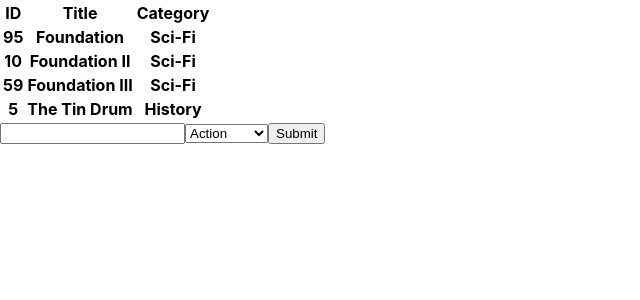
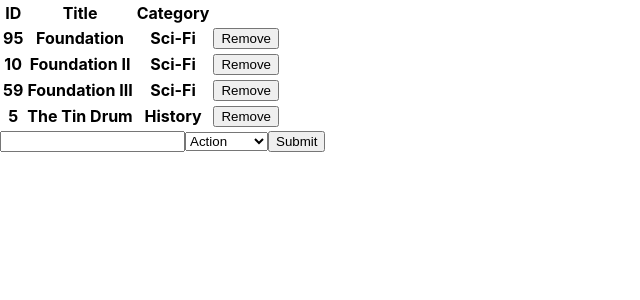
Before and after one commit to serdg0/bookstore, a React (Create React App) app: page / in a window 1280 px wide. Shown: the top 300 px of the page, without its empty margins (0-640 px from the left). Built offline with nearby package versions, Linux system fonts and the light colour scheme.

Commit message:
implemented handle change

```diff
--- a/src/components/App.js
+++ b/src/components/App.js
@@ -6,11 +6,11 @@
 
 
 const App = props => {
-  const { books: { books } } = props;
+  const { books: { books }, createBookAction } = props;
   return (
     <div>
       <BooksList books={books} />
-      <BooksForm />
+      <BooksForm books={books} submitBook={createBookAction} />
     </div>
   );
 };
--- a/src/components/book.js
+++ b/src/components/book.js
@@ -3,11 +3,14 @@
 
 const Book = props => {
   const { book } = props;
+  const button = <button>Remove</button>
+  console.log('newbbok: ', book)
   return (
     <tr>
       <th>{book.id()}</th>
       <th>{book.title}</th>
       <th>{book.category}</th>
+      <th>{button}</th>
     </tr>
   );
 };
--- a/src/containers/booksform.js
+++ b/src/containers/booksform.js
@@ -1,16 +1,40 @@
 import React from 'react';
 
-const BooksForm = () => {
-  const categories = ['Action', 'Biography', 'History', 'Horror', 'Kids', 'Learning', 'Sci-Fi'];
-  const categoriesBox = categories.map(cg => <option key={cg + 1}>{cg}</option>);
+class BooksForm extends React.Component {
+  constructor(props) {
+    super(props);
+    this.state = {
+      title: '',
+      category: '',
+      id: () => (Math.random() * 100).toFixed(),
+    }
+    this.handleChange = this.handleChange.bind(this);
+    this.handleSubmit = this.handleSubmit.bind(this);
+  }
 
-  return (
-    <form>
-      <input type="text" />
-      <select>{categoriesBox}</select>
-      <button type="submit">Submit</button>
-    </form>
-  );
+  handleChange(event) {
+    const { target: { value }, target: { name } } = event;
+    this.setState({
+      [name]: value
+    })
+    console.log(this.state)
+  }
+
+  handleSubmit() {
+    this.props.submitBook(this.state);
+  }
+
+  render(){
+    const categories = ['Action', 'Biography', 'History', 'Horror', 'Kids', 'Learning', 'Sci-Fi'];
+    const categoriesBox = categories.map(cg => <option key={cg}>{cg}</option>);
+    return (
+      <form>
+        <input name="title" onChange={this.handleChange} type="text" />
+        <select name="category" onChange={this.handleChange}>{categoriesBox}</select>
+        <button onClick={this.handleSubmit} type="submit">Submit</button>
+      </form>
+    );
+  }
 };
 
 export default BooksForm;
--- a/src/index.js
+++ b/src/index.js
@@ -5,6 +5,7 @@
 import { Provider, connect } from 'react-redux';
 import App from './components/App';
 import rootReducer from './reducers/index';
+import { createBookAction } from './actions/index';
 
 const initialState = [
   {
@@ -52,7 +53,7 @@
   book: initialState[3],
 });
 
-const Container = connect(mapStateToProps, null)(App);
+const Container = connect(mapStateToProps, { createBookAction })(App);
 
 const AppWrapper = () => (
   <Provider store={store}>
```
Also changed, not shown: 1 other file (tests, documents, lock files or other folders).
